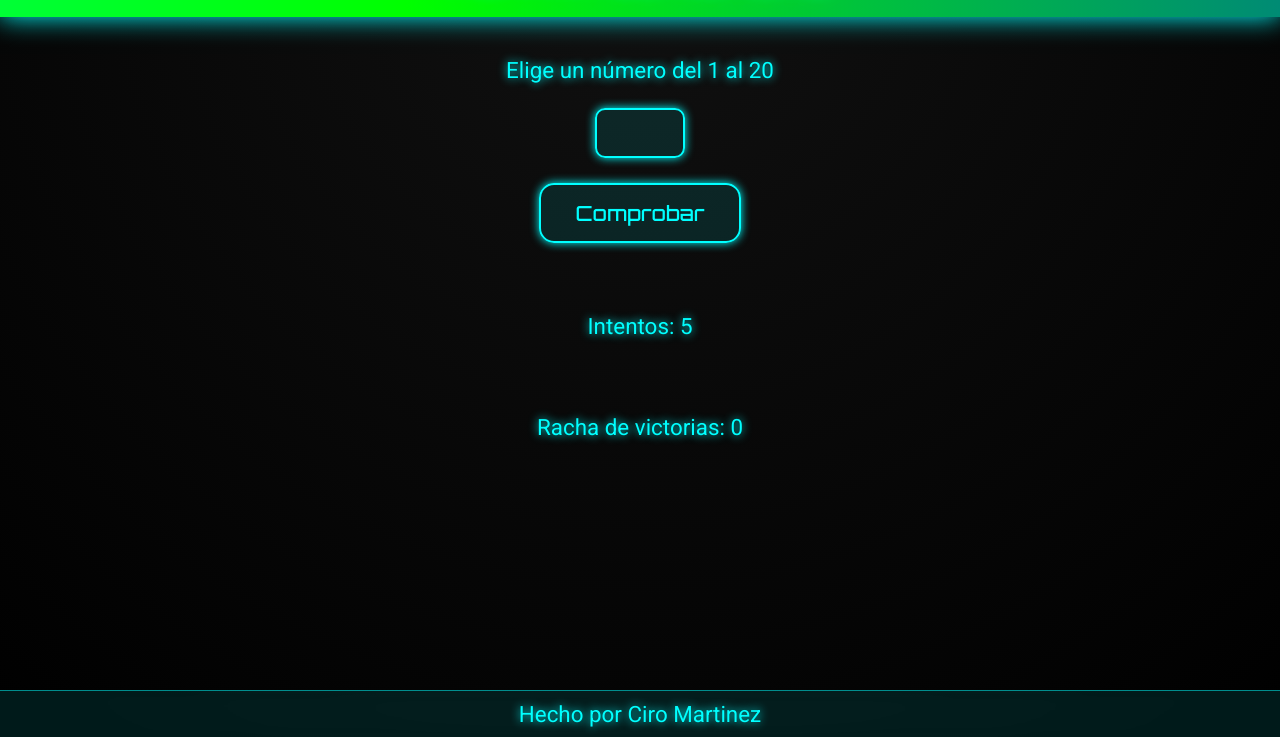
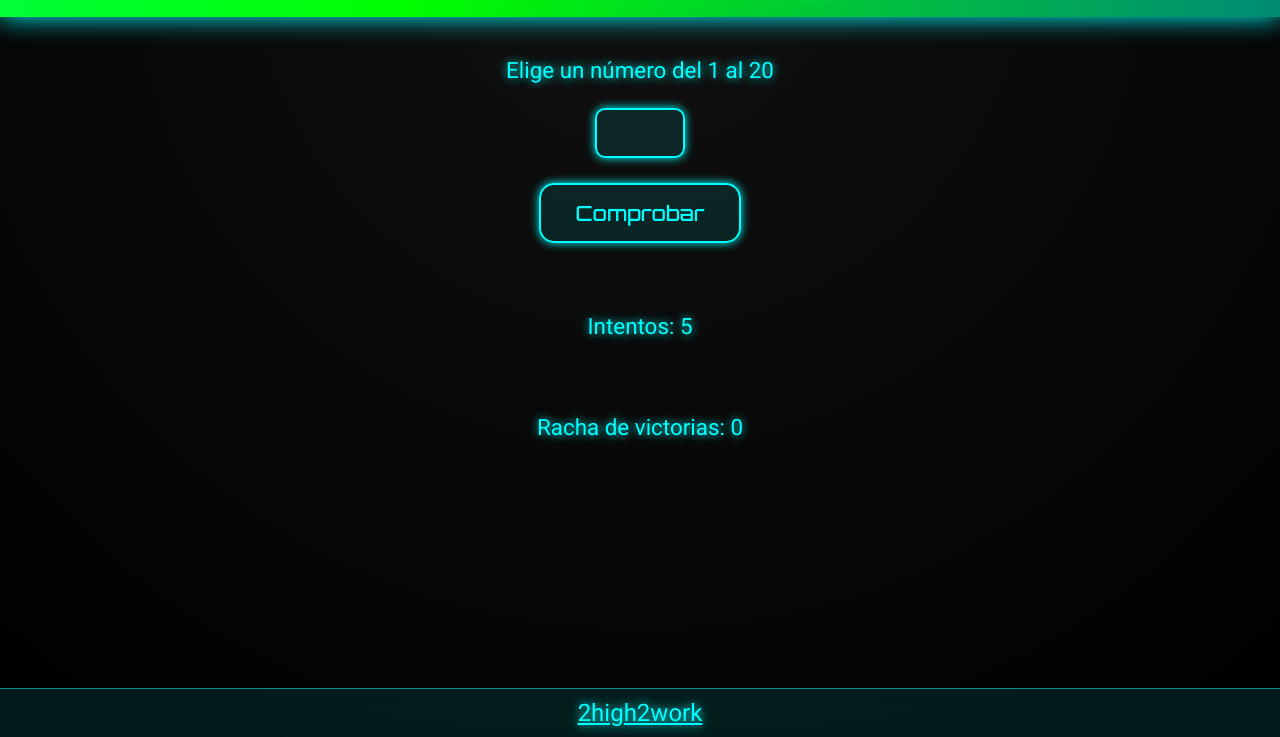
Before and after one commit to CiroMartinezLLefia/gamehub, a plain HTML site: page Juegos/adivina.html in a window 1280 px wide. Shown: the part 63-800 px from the top of the page. Drawn offline with Linux system fonts and the light colour scheme.

Commit message:
footer update

```diff
--- a/Juegos/adivina.html
+++ b/Juegos/adivina.html
@@ -23,7 +23,7 @@
     </main>
 
     <footer>
-        <p>Hecho por Ciro Martinez</p>
+        <a href="https://2high2work.itch.io">2high2work</a>
     </footer>
 
     <script src="scripts/adivinaElNumero.js"></script>
```
Also changed, not shown: Juegos/pacman.html (+1 -1 lines), Juegos/vida.html (+1 -1 lines).
